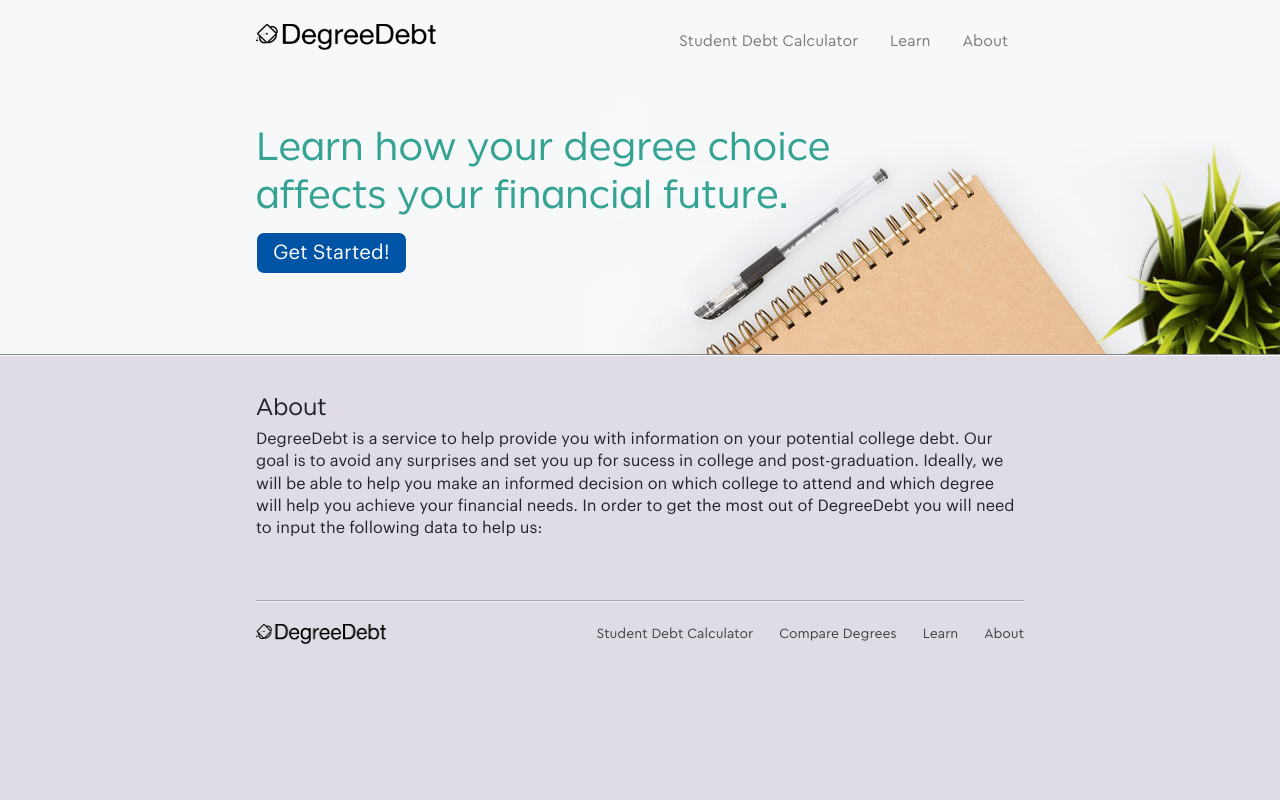
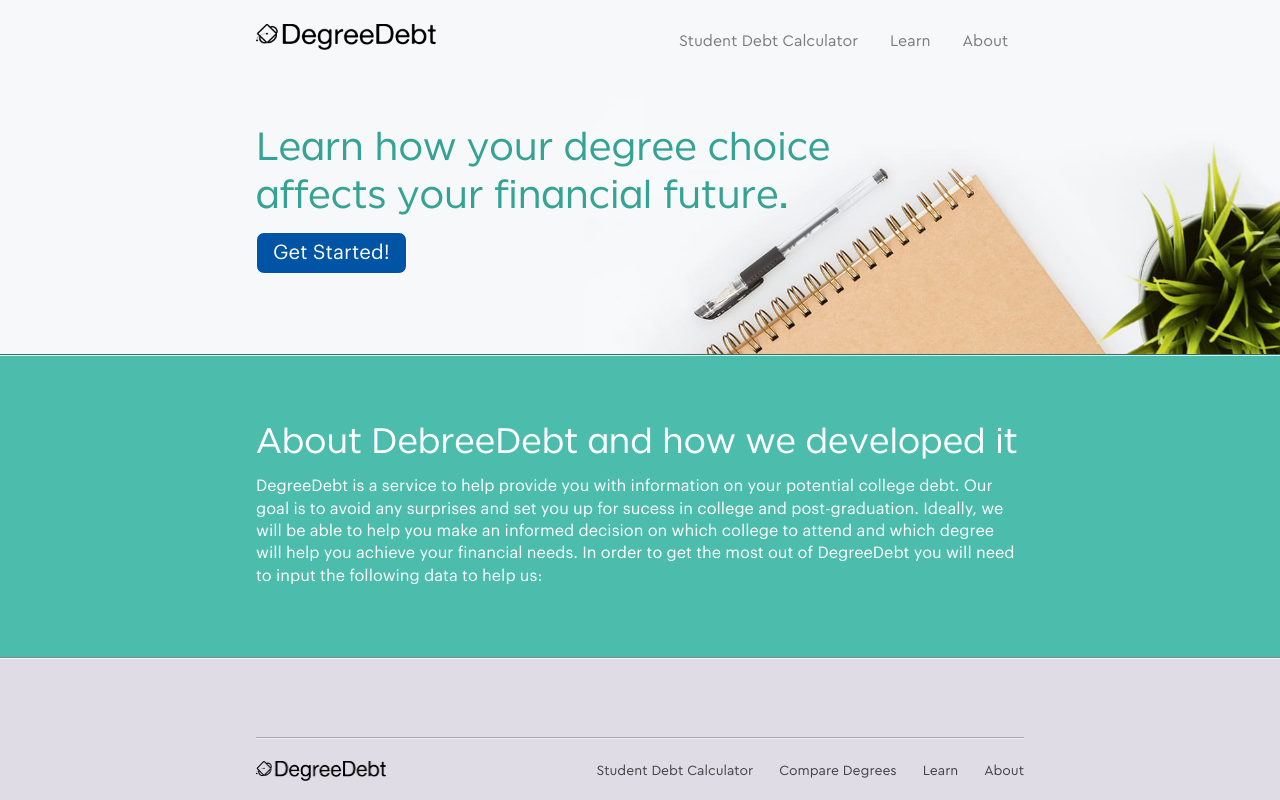
Before and after one commit to rossmonroe/degree-debt, a React (Create React App) app: page /about in a window 1280 px wide. Built offline with nearby package versions, Linux system fonts and the light colour scheme.

Commit message:
Added Green section in about page

```diff
--- /dev/null
+++ b/src/components/AboutInfo.js
@@ -0,0 +1,23 @@
+
+import React, { Component } from 'react';
+
+import '../style/css/Global.css';
+
+
+class AboutInfo extends Component {
+  render() {
+    return (
+      <div className='banner'>
+        <div className='separator'></div>
+        <div className="banner-content">
+          <h2>About DebreeDebt and how we developed it</h2>
+          <p>DegreeDebt is a service to help provide you with information on your potential college debt. Our goal is to avoid any surprises and set you up for sucess in college and post-graduation.
+            Ideally, we will be able to help you make an informed decision on which college to attend and which degree will help you achieve your financial needs. In order to get the most out of
+            DegreeDebt you will need to input the following data to help us:</p>
+        </div>
+      </div>
+    );
+  }
+}
+
+export default (AboutInfo);
--- a/src/pages/About.js
+++ b/src/pages/About.js
@@ -1,19 +1,18 @@
 import React, { Component } from 'react';
 
 import '../style/css/Global.css';
+
+import AboutInfo from '../components/AboutInfo.js';
 
 
 class About extends Component {
   render() {
     return (
       <div className='page-wrapper'>
+
+        <AboutInfo />
         <div className='separator margin-10'></div>
         <div class='page-content'>
-          <h3>About</h3>
-          <p> DegreeDebt is a service to help provide you with information on your potential college debt. Our goal is to avoid any surprises and set you up for sucess in college and post-graduation.
-            Ideally, we will be able to help you make an informed decision on which college to attend and which degree will help you achieve your financial needs. In order to get the most out of
-            DegreeDebt you will need to input the following data to help us:
-          </p>
         </div>
       </div>
     );
```
